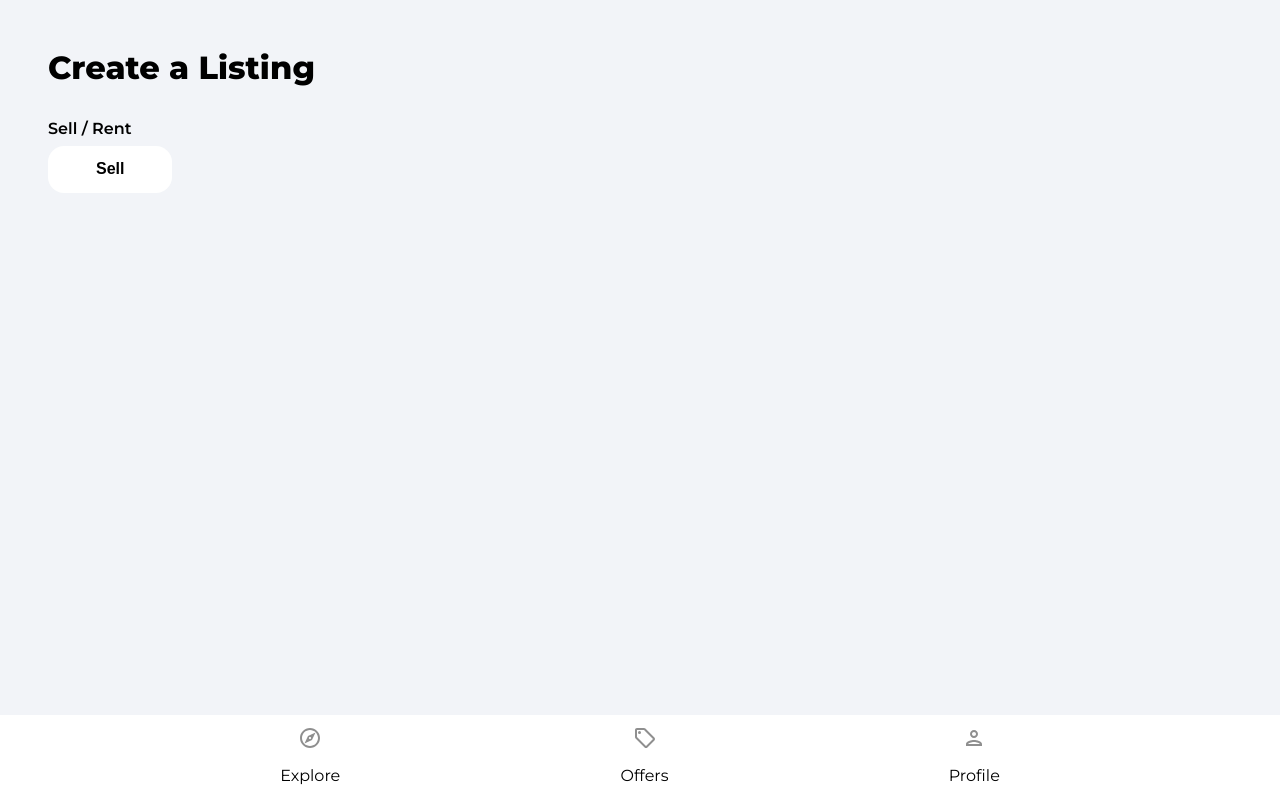
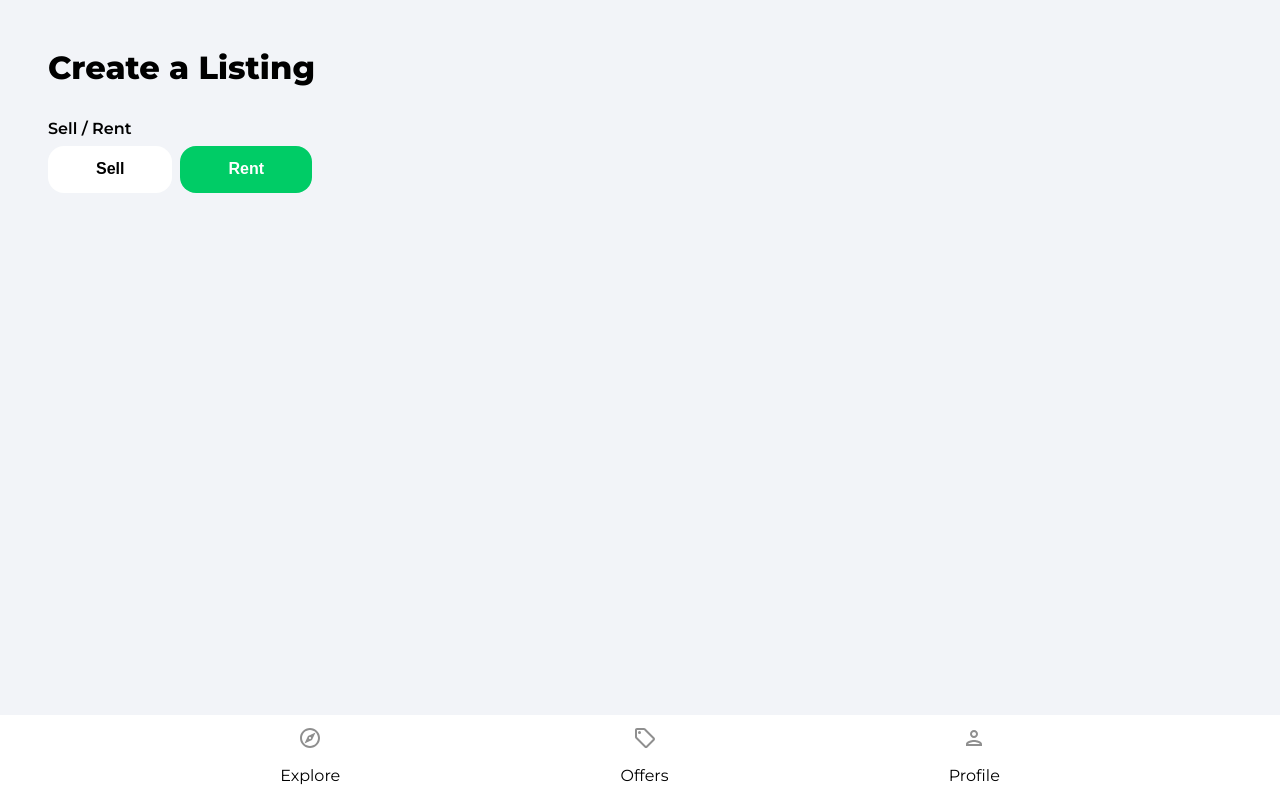
Before and after one commit to miquelespinosa2/house-marketplace, a React (Create React App) app: page /create-listing in a window 1280 px wide. Built offline with nearby package versions, Linux system fonts and the light colour scheme; no server answers; sample sign-in values are in the browser's storage.

Commit message:
added the second button

```diff
--- a/src/pages/CreateListing.jsx
+++ b/src/pages/CreateListing.jsx
@@ -85,6 +85,14 @@ function CreateListing() {
             >
               Sell
             </button>
+            <button type='button' className={type === 'rent' ?
+            'formButtonActive' : 'formButton'}
+            id='type'
+            value='rent'
+            onClick={onMutate}
+            >
+              Rent
+            </button>
           </div>
         </form>
       </main>
```
